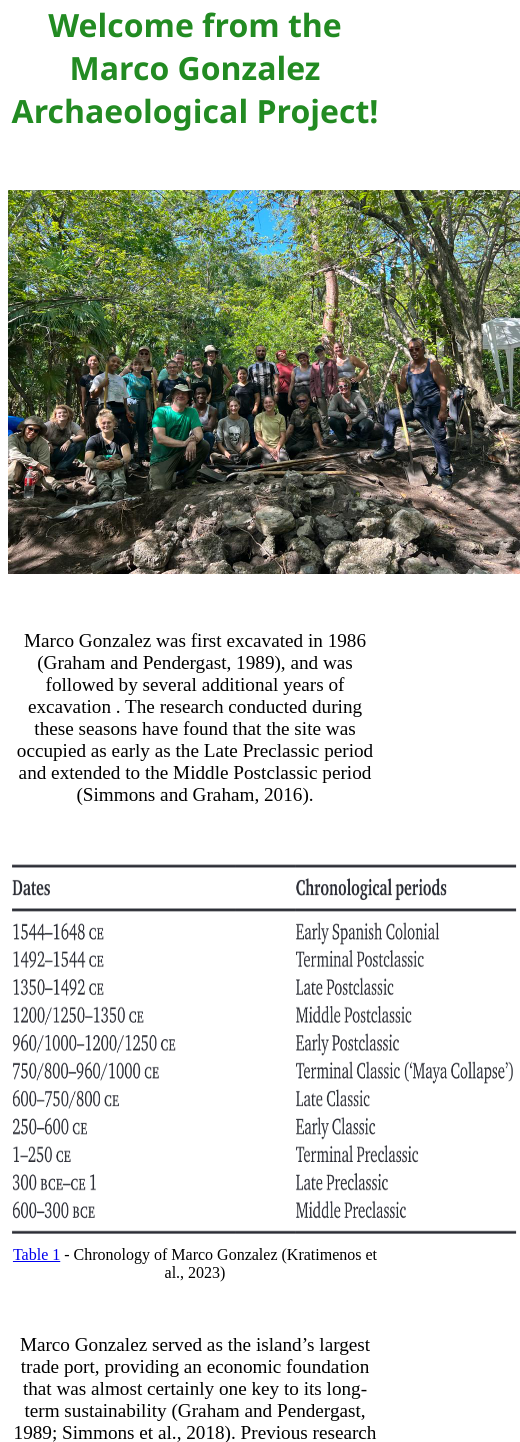
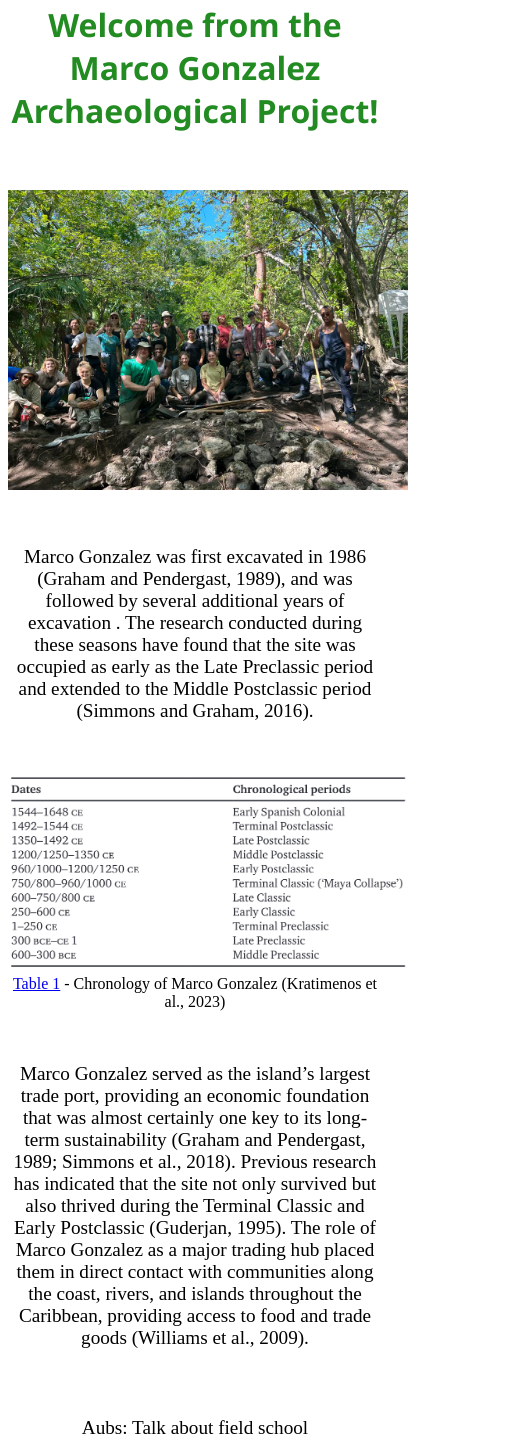
Before and after one commit to aubreemarshall/mgap, a plain HTML site: page index.html in a window 390 px wide. Shown: the part 200-1642 px from the top of the page, 520 px wide, since content can reach past the window. Drawn offline with Linux system fonts and the light colour scheme.

Commit message:
photo size
changed photo size for phone

```diff
--- a/index.html
+++ b/index.html
@@ -43,7 +43,7 @@
         <br><br/>
 
         <!--<img> put the field school shirt image of the scribe-->
-        <center><img  width="512" height="384" src="img/field_school.jpg" alt="The 2023 MGAP Field School group photo."/></center>
+        <center><img  width="400" src="img/field_school.jpg" alt="The 2023 MGAP Field School group photo."/></center>
 
         <br></br>
 
@@ -51,7 +51,7 @@
 
         <br></br>
 
-        <center><img  width="512" height="384" src="img/chronology.png" alt="Chronology of Marco Gonzalez (Kratimenos et al., 2023)."/><figcaption><a href="img/chronology.png" rel=”citation” data-toggle=”popover” 	data-content="Chronology of Marco Gonzalez (Kratimenos et al., 2023)">Table 1</a> - Chronology of Marco Gonzalez (Kratimenos et al., 2023)</figcaption></center>
+        <center><img  width="400" src="img/chronology.png" alt="Chronology of Marco Gonzalez (Kratimenos et al., 2023)."/><figcaption><a href="img/chronology.png" rel=”citation” data-toggle=”popover” 	data-content="Chronology of Marco Gonzalez (Kratimenos et al., 2023)">Table 1</a> - Chronology of Marco Gonzalez (Kratimenos et al., 2023)</figcaption></center>
 
         <br></br>
 
```
